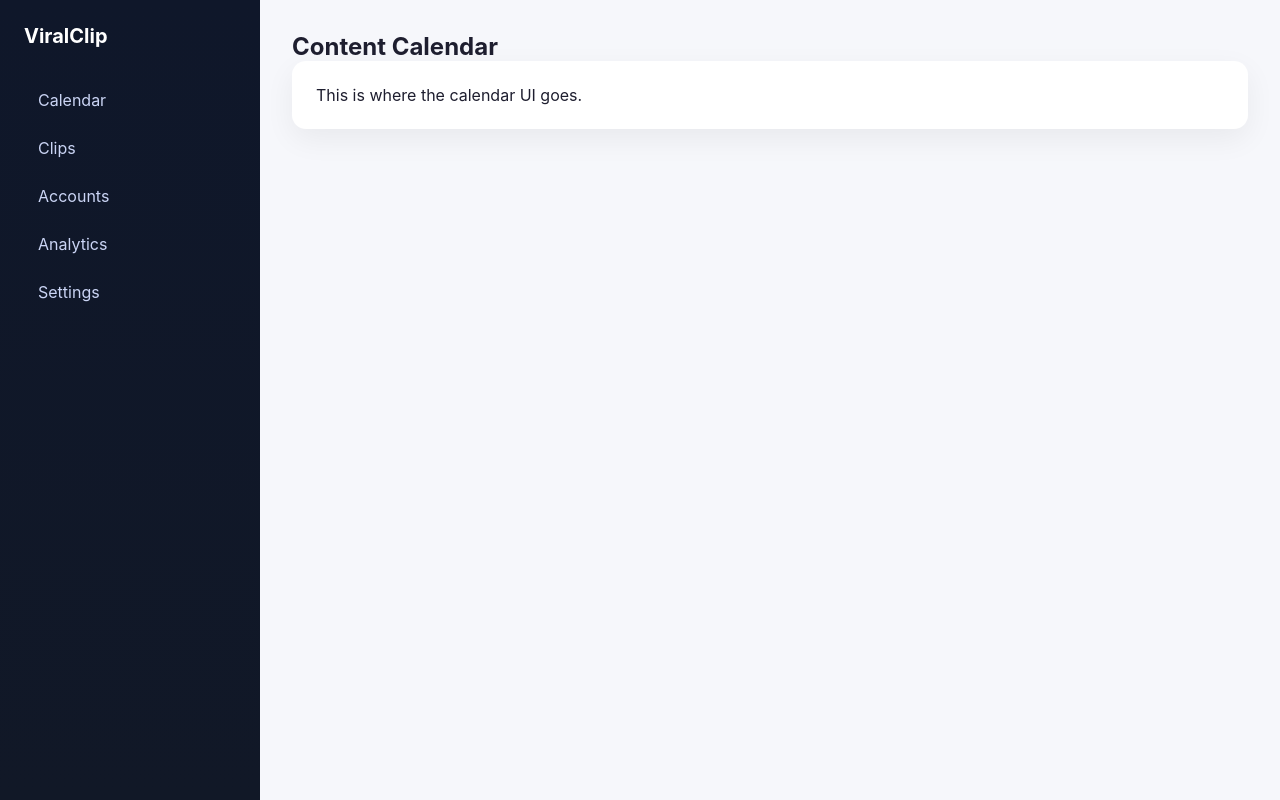
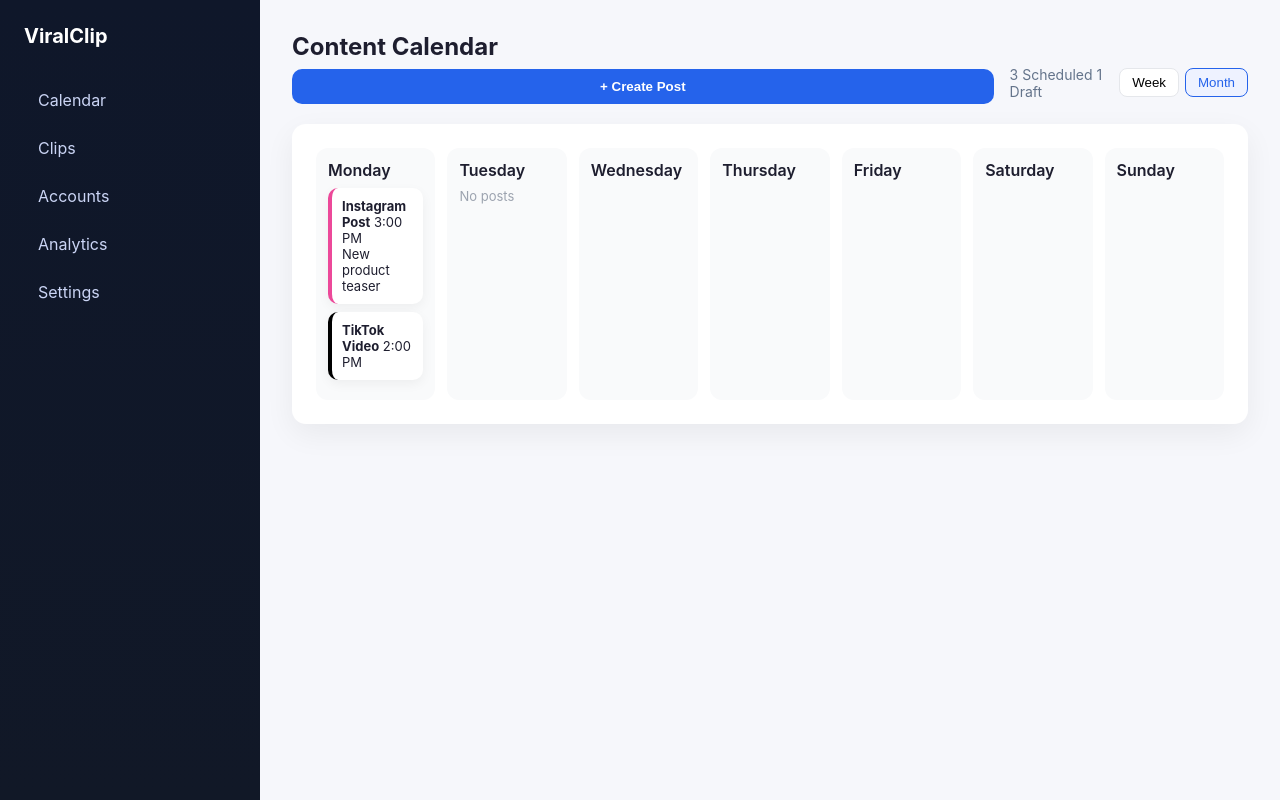
Before and after one commit to rishabhouellette/viralclip-website, a plain HTML site: page public/dashboard/index.html in a window 1280 px wide. Drawn offline with Linux system fonts and the light colour scheme.

Commit message:
Add calendar UI with full grid and styling

```diff
--- a/public/assets/css/dashboard.css
+++ b/public/assets/css/dashboard.css
@@ -45,3 +45,85 @@ body {
   box-shadow: 0 10px 30px rgba(0,0,0,0.06);
   padding: 24px;
 }
+
+.calendar-header {
+  display: flex;
+  align-items: center;
+  gap: 16px;
+  margin-bottom: 20px;
+}
+
+.primary-btn {
+  background: #2563eb;
+  color: white;
+  border: none;
+  padding: 10px 16px;
+  border-radius: 10px;
+  font-weight: 600;
+  cursor: pointer;
+}
+
+.calendar-meta {
+  color: #64748b;
+  font-size: 14px;
+}
+
+.calendar-view {
+  margin-left: auto;
+  display: flex;
+  gap: 6px;
+}
+
+.view-btn {
+  padding: 6px 12px;
+  border-radius: 8px;
+  border: 1px solid #e5e7eb;
+  background: white;
+  cursor: pointer;
+}
+
+.view-btn.active {
+  background: #eef2ff;
+  color: #2563eb;
+  border-color: #2563eb;
+}
+
+.calendar-grid {
+  display: grid;
+  grid-template-columns: repeat(7, 1fr);
+  gap: 12px;
+}
+
+.day {
+  background: #f9fafb;
+  border-radius: 12px;
+  padding: 12px;
+  min-height: 180px;
+}
+
+.day-title {
+  font-weight: 600;
+  margin-bottom: 8px;
+}
+
+.post {
+  background: white;
+  border-radius: 10px;
+  padding: 10px;
+  margin-bottom: 8px;
+  box-shadow: 0 4px 12px rgba(0,0,0,0.05);
+  font-size: 13px;
+}
+
+.post.instagram {
+  border-left: 4px solid #ec4899;
+}
+
+.post.tiktok {
+  border-left: 4px solid #000000;
+}
+
+.empty {
+  font-size: 13px;
+  color: #9ca3af;
+}
--- a/public/dashboard/index.html
+++ b/public/dashboard/index.html
@@ -21,9 +21,48 @@
     <main class="main">
       <h2>Content Calendar</h2>
 
-      <div class="card">
-        <!-- calendar grid will go here next -->
-        <p>This is where the calendar UI goes.</p>
+      <div class="calendar-header">
+        <button class="primary-btn">+ Create Post</button>
+
+        <div class="calendar-meta">
+          <span>3 Scheduled</span>
+          <span>1 Draft</span>
+        </div>
+
+        <div class="calendar-view">
+          <button class="view-btn">Week</button>
+          <button class="view-btn active">Month</button>
+        </div>
+      </div>
+
+      <div class="calendar card">
+        <div class="calendar-grid">
+          <div class="day">
+            <div class="day-title">Monday</div>
+
+            <div class="post instagram">
+              <strong>Instagram Post</strong>
+              <span>3:00 PM</span>
+              <p>New product teaser</p>
+            </div>
+
+            <div class="post tiktok">
+              <strong>TikTok Video</strong>
+              <span>2:00 PM</span>
+            </div>
+          </div>
+
+          <div class="day">
+            <div class="day-title">Tuesday</div>
+            <div class="empty">No posts</div>
+          </div>
+
+          <div class="day"><div class="day-title">Wednesday</div></div>
+          <div class="day"><div class="day-title">Thursday</div></div>
+          <div class="day"><div class="day-title">Friday</div></div>
+          <div class="day"><div class="day-title">Saturday</div></div>
+          <div class="day"><div class="day-title">Sunday</div></div>
+        </div>
       </div>
 
     </main>
```
